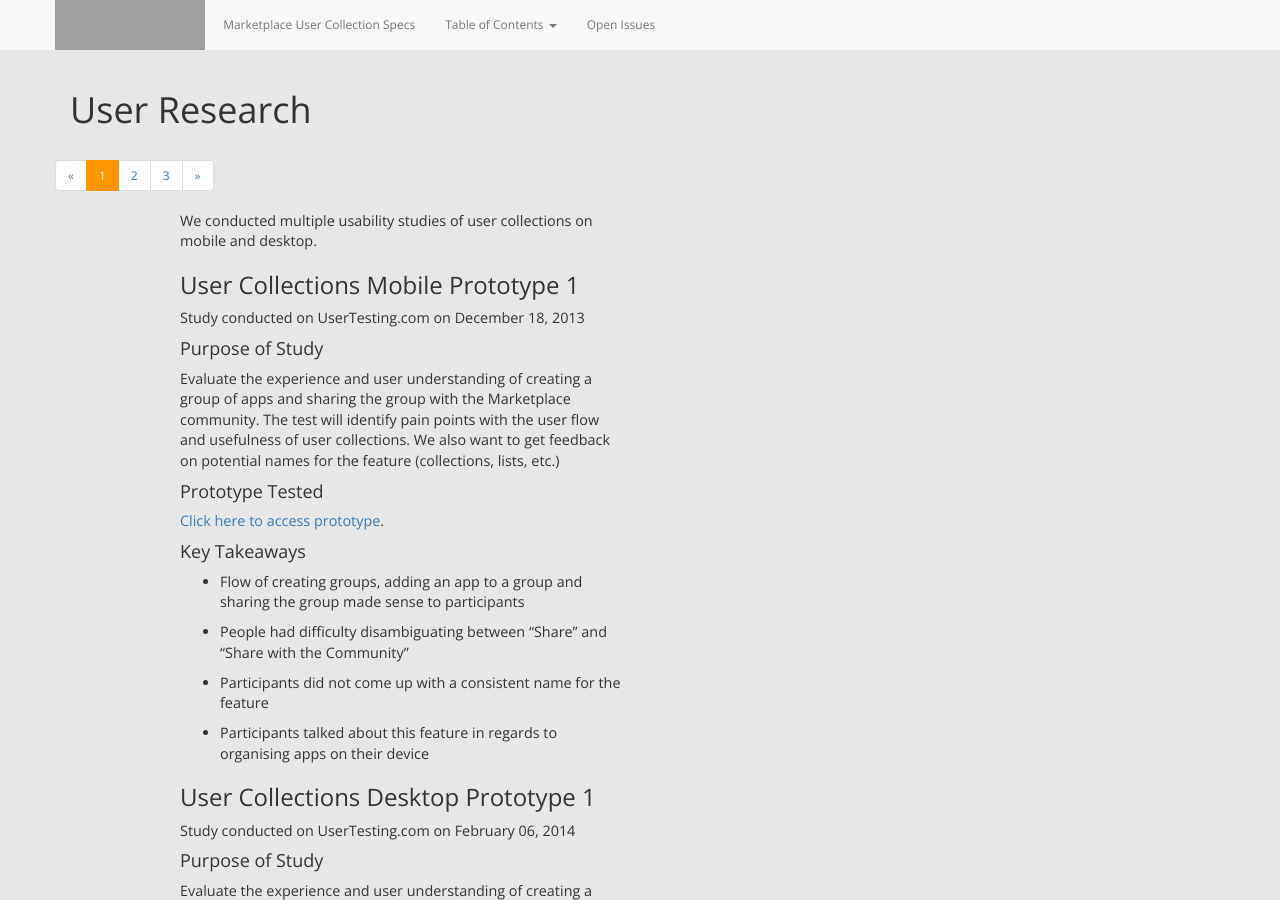
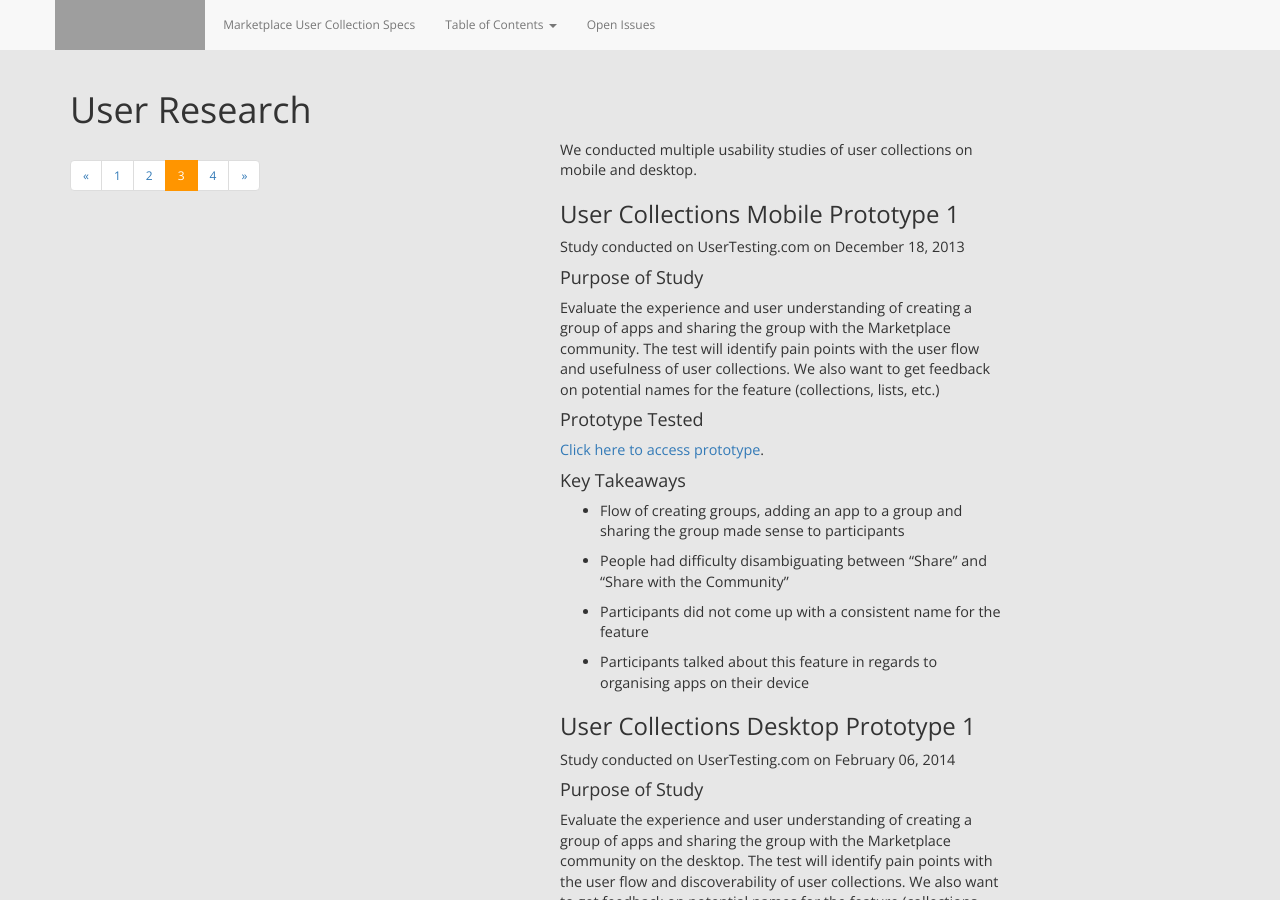
Before and after one commit to mhanratty/marketplaceux-usercollections, a Jekyll site: the page built from projectResearch.html, in a window 1280 px wide and 900 px high. Built offline with Jekyll 4.4.1, drawn with Linux system fonts in a browser that asks for light colours; nearby versions of some CDN libraries; grey boxes are pictures that could not be loaded.

Commit message:
Fix in-page navigation

```diff
--- a/_includes/homePagination.html
+++ b/_includes/homePagination.html
@@ -1,10 +1,52 @@
-<!-- how the hell do I make this varriable... working on it, currently this is broken -->
-<div class="row">
-	<ul class="pagination col-sm-6 col-md-4 col-lg-4">
-		<li class="disabled"><a href="#">&laquo;</a></li>
-		<li class="active"><a href="#">1</a></li>
-		<li><a href="#">2</a></li>
-		<li><a href="#">3</a></li>
-		<li><a href="#">&raquo;</a></li>
-	</ul>
-</div>
+<!-- DONT FORGET TO ADD "multiURL" and "multisequence" tags to the page you're working with. Also change multipage to "true". -->
+
+<ul class="pagination col-sm-6 col-md-4 col-lg-4">
+
+<!-- This part deals with disabled state of the BACK arrow. Disabled state is for the FIRST page of the multi pages. -->
+{% if page.multiURL == "projectOverview.html" %}
+	<li class="disabled"><a href="#">&laquo;</a></li>
+
+<!--  This part deals with the enabled state of the BACK arrow. The FIRST page is not included in this section b/c its included in the DISABLED state above. REMEMBER that the BACK arrow links to PREVIOUS page URLs. -->
+{% else %}
+	<li>
+		{% if page.multisequence == 'two' %}
+			<a href="projectOverview.html">
+		{% elsif page.multisequence == 'three' %}
+			<a href="projectMetrics.html">
+		{% elsif page.multisequence == 'four' %}
+			<a href="projectResearch.html">
+		{% endif %}
+
+		&laquo;</a>
+	</li>
+{% endif %}
+
+<!-- This part deals with the MIDDLE pages (not FIRST or LAST) of the multi page navigation. -->
+		<li {% if page.multiURL == 'projectOverview.html' %}class="active"{% endif %}><a href="{{ site.baseurl }}/projectOverview.html">1</a></li>
+
+		<li {% if page.multiURL == 'projectMetrics.html' %}class="active"{% endif %}><a href="{{ site.baseurl }}/projectMetrics.html">2</a></li>
+
+		<li {% if page.multiURL == 'projectResearch.html' %}class="active"{% endif %}><a href="{{ site.baseurl }}/projectResearch.html">3</a></li>
+
+		<li {% if page.multiURL == 'projectFeatures.html' %}class="active"{% endif %}><a href="{{ site.baseurl }}/projectFeatures.html">4</a></li>
+
+<!-- This part deals with disabled state of the FORWARD arrow. Disabled state is for the LAST page of the multi pages. -->
+{% if page.multiURL == "projectFeatures.html" %}
+	<li class="disabled"><a href="#">&raquo;</a></li>
+
+<!--  This part deals with the enabled state of the FORWARD arrow. The LAST page is not included in this section b/c its included in the DISABLED state above.  REMEMBER that the FORWARD arrow links to NEXT page URLs. -->
+{% else %}
+	<li>
+		{% if page.multisequence == 'one' %}
+			<a href="projectMetrics.html">
+		{% elsif page.multisequence == 'two' %}
+			<a href="projectResearch.html">
+		{% elsif page.multisequence == 'three' %}
+			<a href="projectFeatures">
+		{% endif %}
+
+		&raquo;</a>
+	</li>
+{% endif %}
+
+</ul>
```
